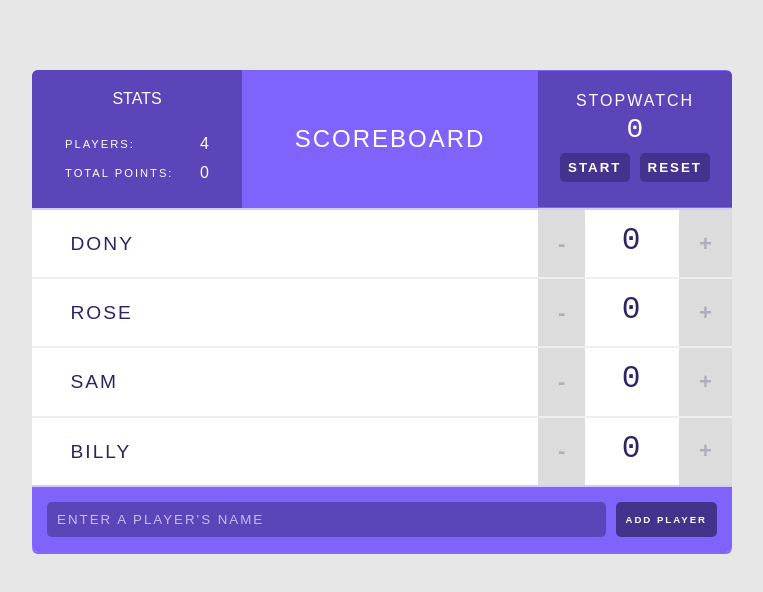
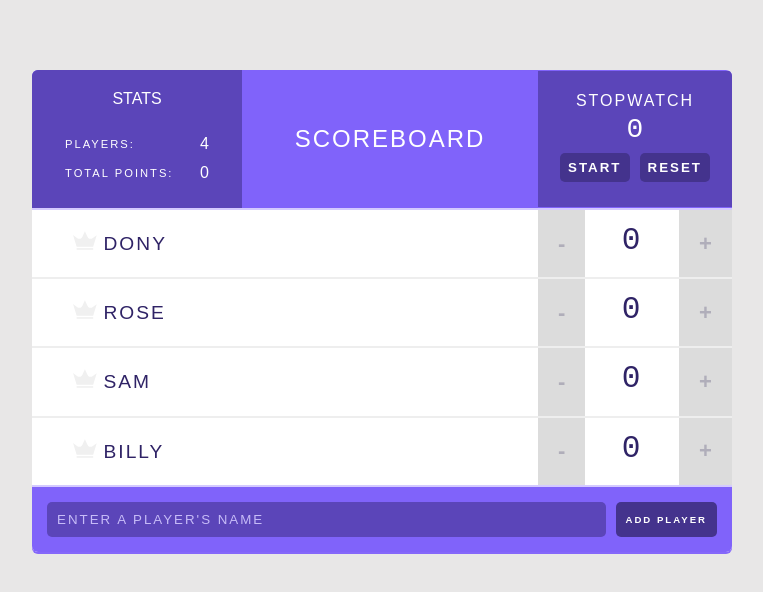
Before and after one commit to donycisne/scoreboard, a React (Create React App) app: page / in a window 1280 px wide. Shown: the top 592 px of the page, without its empty margins (258-1021 px from the left). Built offline with nearby package versions, Linux system fonts and the light colour scheme.

Commit message:
Created Crown Component

```diff
--- a/src/components/App.js
+++ b/src/components/App.js
@@ -37,6 +37,13 @@ class App extends Component {
     }));
   };
 
+  getHighScore = () => {
+    const scores = this.state.players.map(p => p.score);
+    const highScore = Math.max(...scores);
+    if (highScore) return highScore;
+    return null;
+  }
+
   handleAddPlayer = (name) => {
     if(name.trim() !== '') {
       this.setState(prevState => ({
@@ -61,6 +68,8 @@ class App extends Component {
   };
 
   render() {
+    const highScore = this.getHighScore();
+
     return (
       <div className="scoreboard">
         <Header players={this.state.players} />
@@ -74,6 +83,7 @@ class App extends Component {
             index={index}
             changeScore={this.handleScoreChange}
             removePlayer={this.handleRemovePlayer}
+            isHighScore={highScore === player.score}
           />
         )}
 
--- /dev/null
+++ b/src/components/Crown.js
@@ -0,0 +1,17 @@
+import React from 'react'
+import PropTypes from 'prop-types';
+
+const Crown = ({isHighScore}) => {
+  return (
+    <svg viewBox="0 0 44 35" className={ isHighScore ? 'is-high-score' : null } >
+      <path d="M26.7616 10.6207L21.8192 0L16.9973 10.5603C15.3699 14.1207 10.9096 15.2672 7.77534 12.9741L0 7.24138L6.56986 28.8448H37.0685L43.5781 7.72414L35.7425 13.0948C32.6685 15.2672 28.3288 14.0603 26.7616 10.6207Z" transform="translate(0 0.301727)"/>
+      <rect width="30.4986" height="3.07759" transform="translate(6.56987 31.5603)"/>
+    </svg>
+  );
+}
+
+Crown.propTypes = {
+  isHighScore: PropTypes.bool
+};
+
+export default Crown;
--- a/src/components/Player.js
+++ b/src/components/Player.js
@@ -1,6 +1,7 @@
 import React, { PureComponent }from 'react';
 import PropTypes from 'prop-types';
 import Counter from './Counter';
+import Crown from './Crown'
 
 class Player extends PureComponent {
 
@@ -10,12 +11,21 @@ class Player extends PureComponent {
     score: PropTypes.number.isRequired,
     index: PropTypes.number.isRequired,
     changeScore: PropTypes.func.isRequired,
-    removePlayer: PropTypes.func.isRequired
+    removePlayer: PropTypes.func.isRequired,
+    isHighScore: PropTypes.bool
   };
 
   render() {
 
-    const {id, name, score, index, changeScore, removePlayer} = this.props;
+    const {
+      id,
+      name,
+      score,
+      index,
+      changeScore,
+      removePlayer,
+      isHighScore
+    } = this.props;
 
     return (
       <div className="player">
@@ -24,6 +34,7 @@ class Player extends PureComponent {
             className="remove-player"
             onClick={() => removePlayer(id)}
           >✖</button>
+          <Crown isHighScore={isHighScore} />
           {name}
         </span>
         <Counter
--- a/src/index.css
+++ b/src/index.css
@@ -253,3 +253,24 @@ input[type='submit']:hover {
   letter-spacing: 2px;
   margin: 4px 0;
 }
+
+/* ===== CROWN ===== */
+
+svg {
+  width: 28px;
+  height: 19px;
+  margin-right: 5px;
+  fill: #f0f0f0;
+}
+
+.is-high-score {
+  fill: #ffc657;
+  animation: grow 0.35s ease-in-out;
+  transform-origin: 50% 50%;
+}
+
+@keyframes grow {
+  50% {
+    transform: scale(1.4) rotate(-3deg);
+  }
+}
```
